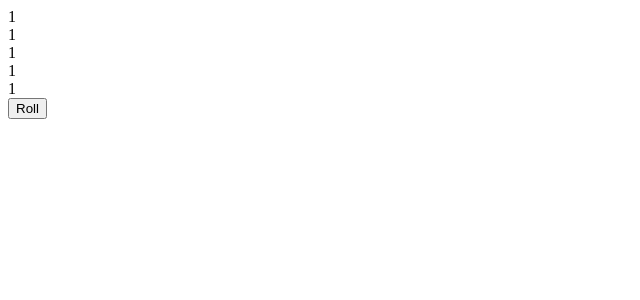
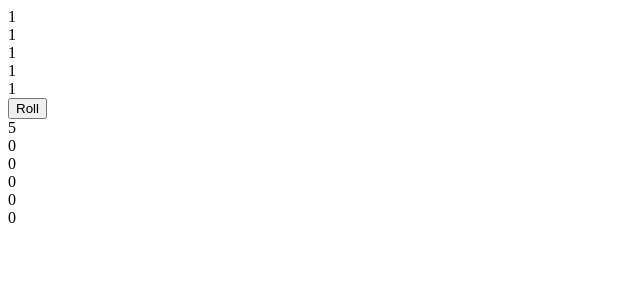
Before and after one commit to JohannaHaer/knyffel-game, a React (Vite) app in the folder frontend/: page / in a window 1280 px wide. Shown: the top 300 px of the page, without its empty margins (0-640 px from the left). Built offline with nearby package versions, Linux system fonts and the light colour scheme.

Commit message:
checkWins logic for 1-6

```diff
--- a/frontend/src/components/Diceroll.jsx
+++ b/frontend/src/components/Diceroll.jsx
@@ -1,6 +1,6 @@
 import React, { useContext } from 'react'
 import { mainContext } from '../context/mainProvider'
-
+import winCard from './checkWins'
 
 const Diceroll = () => {
   const {diceArray, setDiceArray, clicked1, setClicked1, clicked2, setClicked2, clicked3, setClicked3, clicked4, setClicked4, clicked5, setClicked5} = useContext(mainContext)
@@ -40,8 +40,6 @@ const Diceroll = () => {
     setDiceArray(copyArray)
   }
 
-  console.log(diceArray);
-
   return (
     <>
       <form onSubmit={rollDice}>
@@ -54,6 +52,24 @@ const Diceroll = () => {
         </div>
         <button type='submit'>Roll</button>
       </form>
+      <div>
+        {winCard?.ones(diceArray)}
+      </div>
+      <div>
+        {winCard?.twos(diceArray)}
+      </div>
+      <div>
+        {winCard?.threes(diceArray)}
+      </div>
+      <div>
+        {winCard?.fours(diceArray)}
+      </div>
+      <div>
+        {winCard?.fives(diceArray)}
+      </div>
+      <div>
+        {winCard?.sixs(diceArray)}
+      </div>
     </>
   )
 }
--- /dev/null
+++ b/frontend/src/components/checkWins.js
@@ -0,0 +1,58 @@
+const winCard = {
+    ones: (arr) => {
+        let points = 0
+       arr.forEach(element => {
+           if (element === 1) {
+            points += 1
+           }
+       });
+       return points
+    },
+    twos: (arr) => {
+        let points = 0
+       arr.forEach(element => {
+           if (element === 2) {
+            points += 2
+           }
+       });
+       return points
+    },
+    threes: (arr) => {
+        let points = 0
+       arr.forEach(element => {
+           if (element === 3) {
+            points += 3
+           }
+       });
+       return points
+    },
+    fours: (arr) => {
+        let points = 0
+       arr.forEach(element => {
+           if (element === 4) {
+            points += 4
+           }
+       });
+       return points
+    },
+    fives: (arr) => {
+        let points = 0
+       arr.forEach(element => {
+           if (element === 5) {
+            points += 5
+           }
+       });
+       return points
+    },
+    sixs: (arr) => {
+        let points = 0
+       arr.forEach(element => {
+           if (element === 6) {
+            points += 6
+           }
+       });
+       return points
+    },
+}
+
+export default winCard
```
